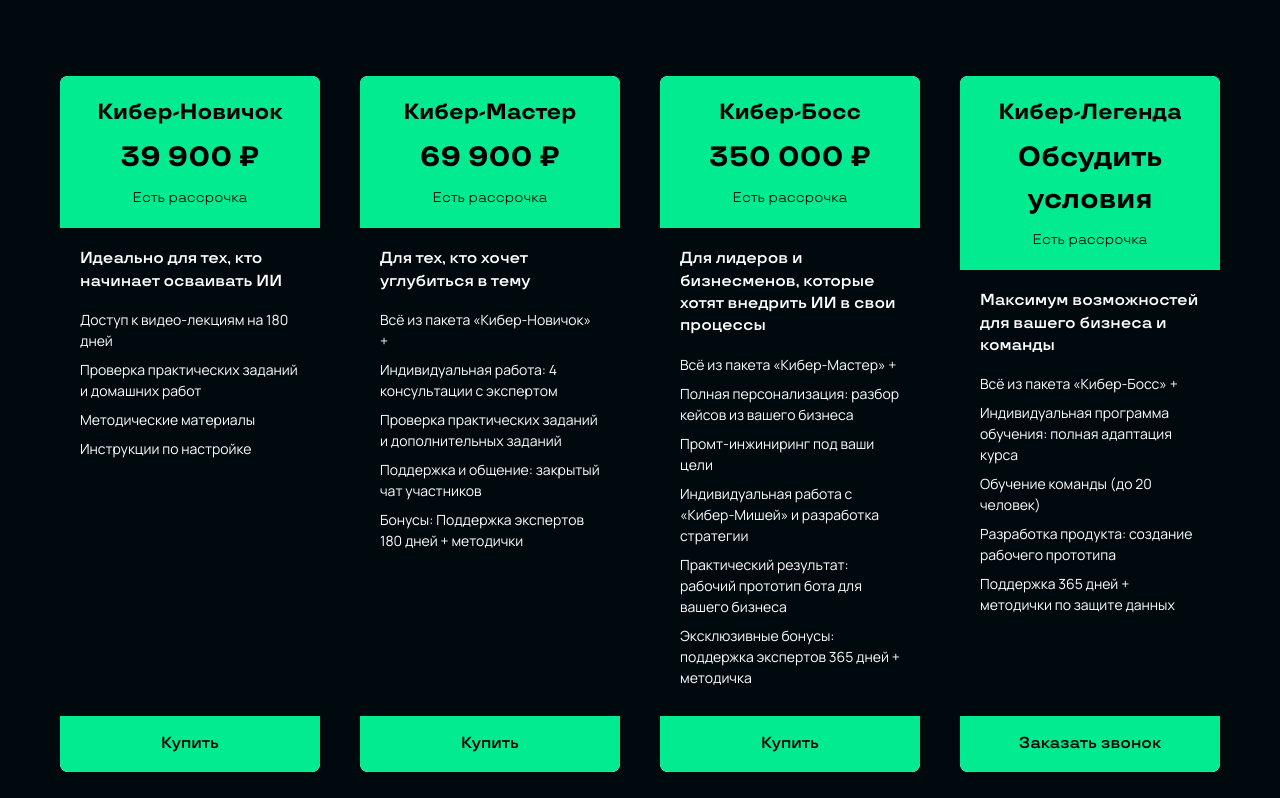
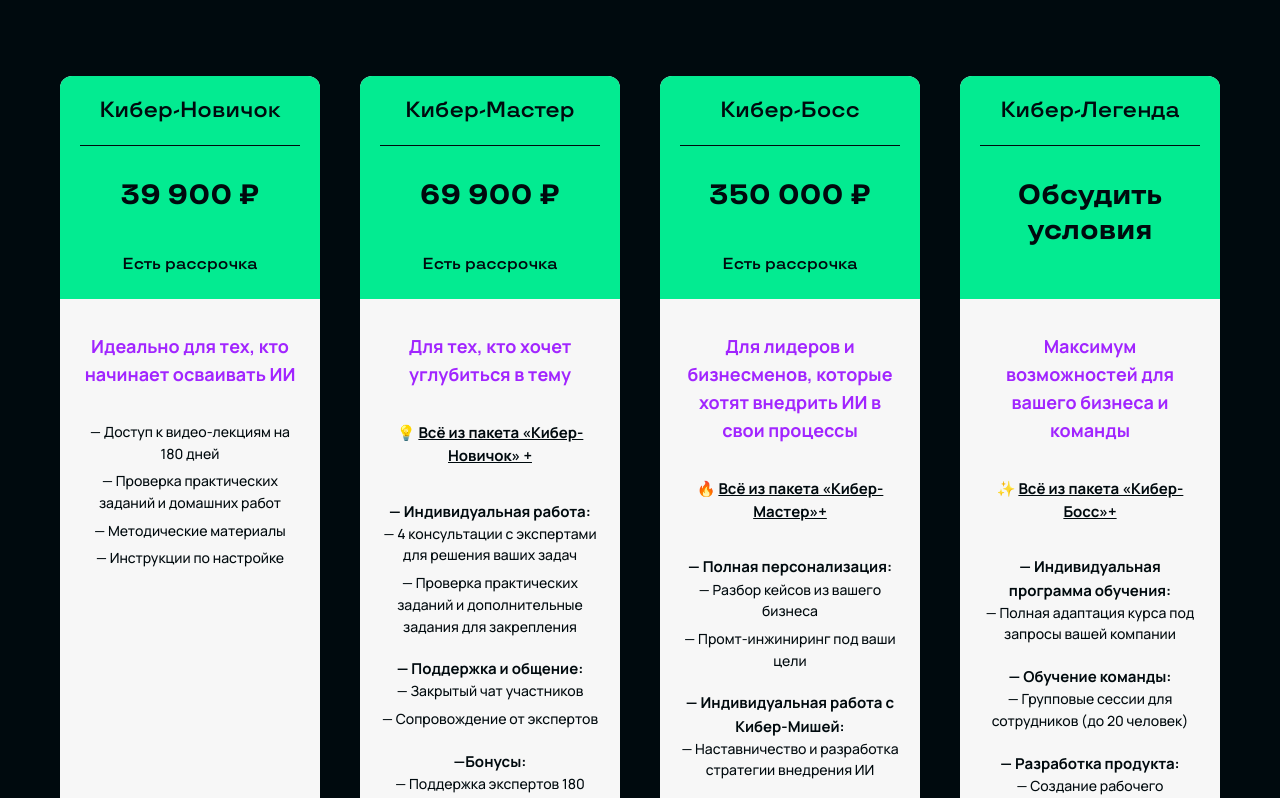
Before and after one commit to blastuha/landoss, a Next.js app: page / in a window 1280 px wide. Shown: the part 3320-4118 px from the top of the page. Built offline with nearby package versions, Linux system fonts and the light colour scheme; what @mui/material-nextjs would draw is missing.

Commit message:
Сделал секцию ChooseLvl без адаптива

```diff
--- a/src/components/cards/LvlCard/LvlCard.module.scss
+++ b/src/components/cards/LvlCard/LvlCard.module.scss
@@ -1,73 +1,123 @@
 .lvl-card {
-  background-color: #fff; /* Белый фон для карточки */
-  border-radius: 8px;
+  background-color: var(--white-1);
+  border-radius: 12px;
   width: 100%;
   max-width: 260px;
   display: flex;
   margin: 0 20px;
   flex-direction: column;
-  overflow: hidden; /* Чтобы скругление применялось к верхней части */
+  overflow: hidden;
 }
 
 .lvl-card__header {
-  background-color: #03eb91; /* Зеленый верхний блок */
-  padding: 20px;
+  font-family: "TTTravels", Arial, sans-serif;
+  background-color: var(--green-1);
+  text-align: center;
+  padding: 0 20px 10px;
+  height: 223px;
+}
+
+.lvl-card__level {
+  padding: 18px 0;
+  font-size: 22px;
+  font-weight: 600;
+  color: var(--black-1);
+  margin: 0 0 8px;
+  border-bottom: 1px solid var(--black-1);
+}
+
+.lvl-card__price {
+  font-weight: 700;
+  line-height: 1.23;
+  margin-top: 33px;
+  color: var(--black-1);
+  font-size: 28px;
+  height: 69px;
+}
+
+.lvl-card__credit {
+  font-family: "TTTravels", Arial, sans-serif;
+  font-weight: 600;
+  line-height: 1.55;
+  margin-top: 5px;
+  margin-bottom: 30px;
+  color: var(--black-1);
+  font-size: 16px;
+}
+
+.lvl-card__body {
+  background-color: var(--white-1);
+  color: var(--black-1);
+  padding: 0 20px;
+  line-height: 1.55;
+  margin-top: 34px;
+  margin-bottom: 3px;
+  font-size: 15px;
+  font-weight: 500;
+  font-family: "Manrope";
+
+  text-align: center;
+  height: 780px;
+}
+
+.lvl-card__subtitle {
+  text-align: center;
+  line-height: 1.55;
+  font-family: "Manrope";
+  box-sizing: content-box;
+  font-weight: 700;
+  color: var(--purple-1);
+  font-size: 18px;
+  margin-bottom: 32px;
+}
+
+.lvl-card__subtitle2 {
+  text-align: center;
+  color: var(--black-1);
+  line-height: 1.55;
+  font-size: 15px;
+  font-family: "Manrope";
+  font-weight: 700;
+  margin-bottom: 32px;
+
+  &-text {
+    text-decoration: underline;
+  }
+}
+
+.lvl-card__sticker {
+  text-decoration: none !important;
+}
+
+.lvl-card__group {
+  margin-bottom: 20px;
+}
+
+.lvl-card__group-title {
+  font-weight: bold;
+  font-size: 15px;
+  color: var(--black-1);
   text-align: center;
 }
 
-.lvl-card__level {
-  font-family: "TTTravels", Arial, sans-serif;
-  font-size: 22px;
-  font-weight: 700;
-  color: #000;
-  margin: 0 0 8px;
-}
-
-.lvl-card__price {
-  font-family: "TTTravels", Arial, sans-serif;
-  font-size: 28px;
-  font-weight: 700;
-  color: #000;
+.lvl-card__list {
+  text-align: center;
+  color: var(--black-1);
+  line-height: 1.55;
+  font-size: 14px;
+  font-weight: 500;
+  font-family: "Manrope";
   margin: 0;
-}
-
-.lvl-card__credit {
-  margin-top: 8px;
-  font-family: "TTTravels", Arial, sans-serif;
-  font-size: 14px;
-  color: #000;
-}
-
-.lvl-card__body {
-  background-color: #000a0e; /* Темный нижний фон */
-  color: #fff;
-  padding: 20px;
-  flex: 1; /* Чтобы тело «растягивалось» по высоте */
-}
-
-.lvl-card__subtitle {
-  font-family: "TTTravels", Arial, sans-serif;
-  font-size: 16px;
-  font-weight: 600;
-  margin-bottom: 16px;
-  line-height: 1.4;
-}
-
-.lvl-card__list {
-  list-style: none;
-  margin: 0;
-  padding: 0;
-  font-size: 14px;
-  line-height: 1.5;
+  padding-left: 20px;
 }
 
 .lvl-card__list li {
-  margin-bottom: 8px;
+  margin-bottom: 6px;
 }
 
 .lvl-card__cta {
-  background-color: #03eb91;
-  color: #000;
+  background-color: var(--green-1);
+  color: var(--black-1);
   border: none;
   border-radius: 0 0 8px 8px; /* Скругляем нижние углы */
   padding: 16px;
@@ -75,9 +125,4 @@
   font-size: 16px;
   font-weight: 600;
   cursor: pointer;
-  transition: background-color 0.2s ease;
 }
-
-.lvl-card__cta:hover {
-  background-color: #00d581;
-}
--- a/src/components/cards/LvlCard/LvlCard.tsx
+++ b/src/components/cards/LvlCard/LvlCard.tsx
@@ -3,13 +3,20 @@
 import React from "react";
 import styles from "./LvlCard.module.scss";
 
+interface GroupedBulletPoints {
+  groupTitle: string;
+  items: string[];
+}
+
 interface LvlCardProps {
   heading: string;
   price: string;
   snippet: string;
-  bulletPoints: string[];
+  bulletPoints: GroupedBulletPoints[];
   buttonText: string;
   credit?: string;
+  snippet2?: string;
+  snippet2Sticker?: string;
 }
 
 export const LvlCard: React.FC<LvlCardProps> = ({
@@ -19,27 +26,40 @@ export const LvlCard: React.FC<LvlCardProps> = ({
   bulletPoints,
   buttonText,
   credit,
+  snippet2,
+  snippet2Sticker,
 }) => {
   return (
     <div className={styles["lvl-card"]}>
-      {/* Верхняя часть карточки (цветной блок) */}
       <div className={styles["lvl-card__header"]}>
         <h3 className={styles["lvl-card__level"]}>{heading}</h3>
         <p className={styles["lvl-card__price"]}>{price}</p>
         {credit && <p className={styles["lvl-card__credit"]}>{credit}</p>}
       </div>
-
-      {/* Основной контент (темный блок) */}
       <div className={styles["lvl-card__body"]}>
         <p className={styles["lvl-card__subtitle"]}>{snippet}</p>
-        <ul className={styles["lvl-card__list"]}>
-          {bulletPoints.map((point, i) => (
-            <li key={i}>{point}</li>
-          ))}
-        </ul>
+        <p className={styles["lvl-card__subtitle2"]}>
+          {snippet2Sticker && (
+            <span className={styles["lvl-card__sticker"]}>
+              {snippet2Sticker}
+            </span>
+          )}
+          <span className={styles["lvl-card__subtitle2-text"]}>{snippet2}</span>
+        </p>
+
+        {bulletPoints.map((group, index) => (
+          <div key={index} className={styles["lvl-card__group"]}>
+            <p className={styles["lvl-card__group-title"]}>
+              <strong>{group.groupTitle}</strong>
+            </p>
+            <ul className={styles["lvl-card__list"]}>
+              {group.items.map((item, i) => (
+                <li key={i}>{item}</li>
+              ))}
+            </ul>
+          </div>
+        ))}
       </div>
-
-      {/* Кнопка внизу */}
       <button className={styles["lvl-card__cta"]}>{buttonText}</button>
     </div>
   );
--- a/src/components/sections/ChooseLvl/ChooseLvl.tsx
+++ b/src/components/sections/ChooseLvl/ChooseLvl.tsx
@@ -8,7 +8,6 @@ export const ChooseLvl = () => {
   return (
     <section className={styles["choose-lvl"]}>
       <h2 className={styles["choose-lvl__title"]}>Выберите свой уровень</h2>
-
       <div className={styles["choose-lvl__cards"]}>
         <LvlCard
           heading="Кибер-Новичок"
@@ -16,10 +15,15 @@ export const ChooseLvl = () => {
           credit="Есть рассрочка"
           snippet="Идеально для тех, кто начинает осваивать ИИ"
           bulletPoints={[
-            "Доступ к видео-лекциям на 180 дней",
-            "Проверка практических заданий и домашних работ",
-            "Методические материалы",
-            "Инструкции по настройке",
+            {
+              groupTitle: "",
+              items: [
+                "— Доступ к видео-лекциям на 180 дней",
+                "— Проверка практических заданий и домашних работ",
+                "— Методические материалы",
+                "— Инструкции по настройке",
+              ],
+            },
           ]}
           buttonText="Купить"
         />
@@ -29,12 +33,29 @@ export const ChooseLvl = () => {
           price="69 900 ₽"
           credit="Есть рассрочка"
           snippet="Для тех, кто хочет углубиться в тему"
+          snippet2="Всё из пакета «Кибер-Новичок» +"
+          snippet2Sticker="💡 "
           bulletPoints={[
-            "Всё из пакета «Кибер-Новичок» +",
-            "Индивидуальная работа: 4 консультации с экспертом",
-            "Проверка практических заданий и дополнительных заданий",
-            "Поддержка и общение: закрытый чат участников",
-            "Бонусы: Поддержка экспертов 180 дней + методички",
+            {
+              groupTitle: "— Индивидуальная работа:",
+              items: [
+                "— 4 консультации с экспертами для решения ваших задач",
+                "— Проверка практических заданий и дополнительные задания для закрепления",
+              ],
+            },
+            {
+              groupTitle: "— Поддержка и общение:",
+              items: [
+                "— Закрытый чат участников",
+                "— Сопровождение от экспертов",
+              ],
+            },
+            {
+              groupTitle: "—Бонусы:",
+              items: [
+                "— Поддержка экспертов 180 дней + методички с инструкциями работы в ChatGPT",
+              ],
+            },
           ]}
           buttonText="Купить"
         />
@@ -44,13 +65,33 @@ export const ChooseLvl = () => {
           price="350 000 ₽"
           credit="Есть рассрочка"
           snippet="Для лидеров и бизнесменов, которые хотят внедрить ИИ в свои процессы"
+          snippet2="Всё из пакета «Кибер-Мастер»+"
+          snippet2Sticker="🔥 "
           bulletPoints={[
-            "Всё из пакета «Кибер-Мастер» +",
-            "Полная персонализация: разбор кейсов из вашего бизнеса",
-            "Промт-инжиниринг под ваши цели",
-            "Индивидуальная работа с «Кибер-Мишей» и разработка стратегии",
-            "Практический результат: рабочий прототип бота для вашего бизнеса",
-            "Эксклюзивные бонусы: поддержка экспертов 365 дней + методичка",
+            {
+              groupTitle: "— Полная персонализация:",
+              items: [
+                "— Разбор кейсов из вашего бизнеса",
+                "— Промт-инжиниринг под ваши цели",
+              ],
+            },
+            {
+              groupTitle: "— Индивидуальная работа с Кибер-Мишей:",
+              items: ["— Наставничество и разработка стратегии внедрения ИИ"],
+            },
+            {
+              groupTitle: "— Практический результат:",
+              items: [
+                "— Создание рабочего прототипа чат-бота для вашего бизнеса",
+              ],
+            },
+            {
+              groupTitle: "— Эксклюзивные бонусы:",
+              items: [
+                "— Полный доступ к библиотеке вебинаров",
+                "— Поддержка экспертов 365 дней + методичка по защите данных",
+              ],
+            },
           ]}
           buttonText="Купить"
         />
@@ -58,14 +99,22 @@ export const ChooseLvl = () => {
         <LvlCard
           heading="Кибер-Легенда"
           price="Обсудить условия"
-          credit="Есть рассрочка"
           snippet="Максимум возможностей для вашего бизнеса и команды"
+          snippet2="Всё из пакета «Кибер-Босс»+"
+          snippet2Sticker="✨ "
           bulletPoints={[
-            "Всё из пакета «Кибер-Босс» +",
-            "Индивидуальная программа обучения: полная адаптация курса",
-            "Обучение команды (до 20 человек)",
-            "Разработка продукта: создание рабочего прототипа",
-            "Поддержка 365 дней + методички по защите данных",
+            {
+              groupTitle: "— Индивидуальная программа обучения:",
+              items: ["— Полная адаптация курса под запросы вашей компании"],
+            },
+            {
+              groupTitle: "— Обучение команды:",
+              items: ["— Групповые сессии для сотрудников (до 20 человек)"],
+            },
+            {
+              groupTitle: "— Разработка продукта:",
+              items: ["— Создание рабочего прототипа для всей компании"],
+            },
           ]}
           buttonText="Заказать звонок"
         />
```
